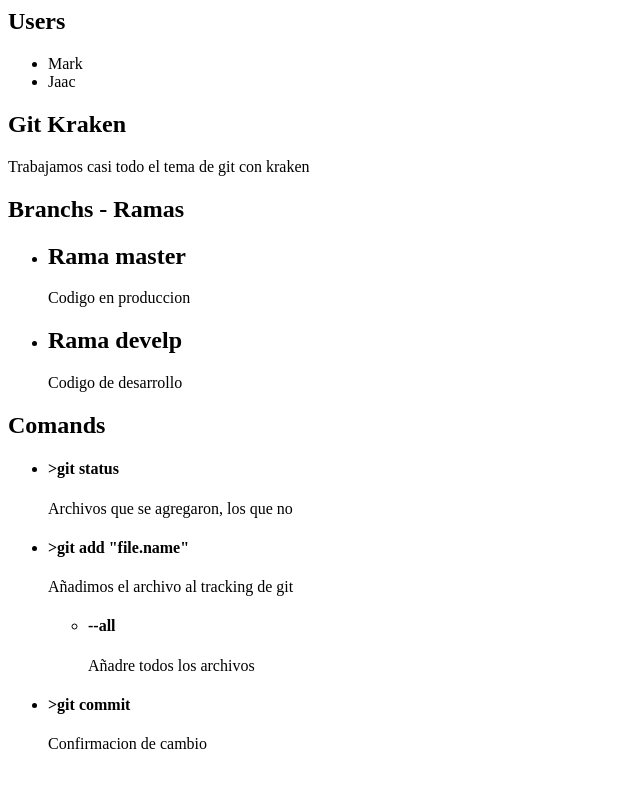
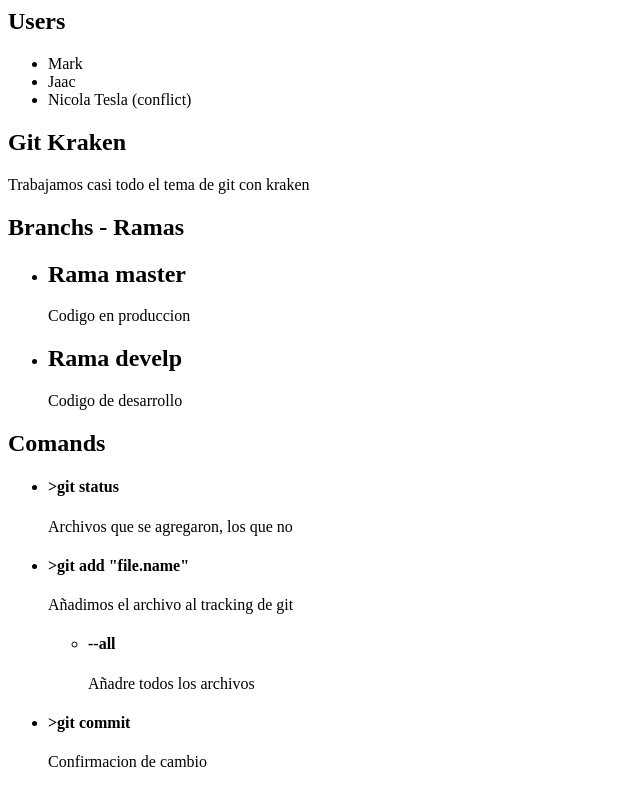
Before and after one commit to jaac/git-restoring, a plain HTML site: page index.html in a window 1280 px wide. Shown: the whole page, without its empty margins (0-640 px from the left). Drawn offline with Linux system fonts and the light colour scheme.

Commit message:
se agrego nicola tesla

```diff
--- a/index.html
+++ b/index.html
@@ -13,6 +13,7 @@
         <ul>
             <li>Mark</li>
             <li>Jaac</li>
+            <li>Nicola Tesla (conflict)</li>
         </ul>
     </section>
     <section>
```
